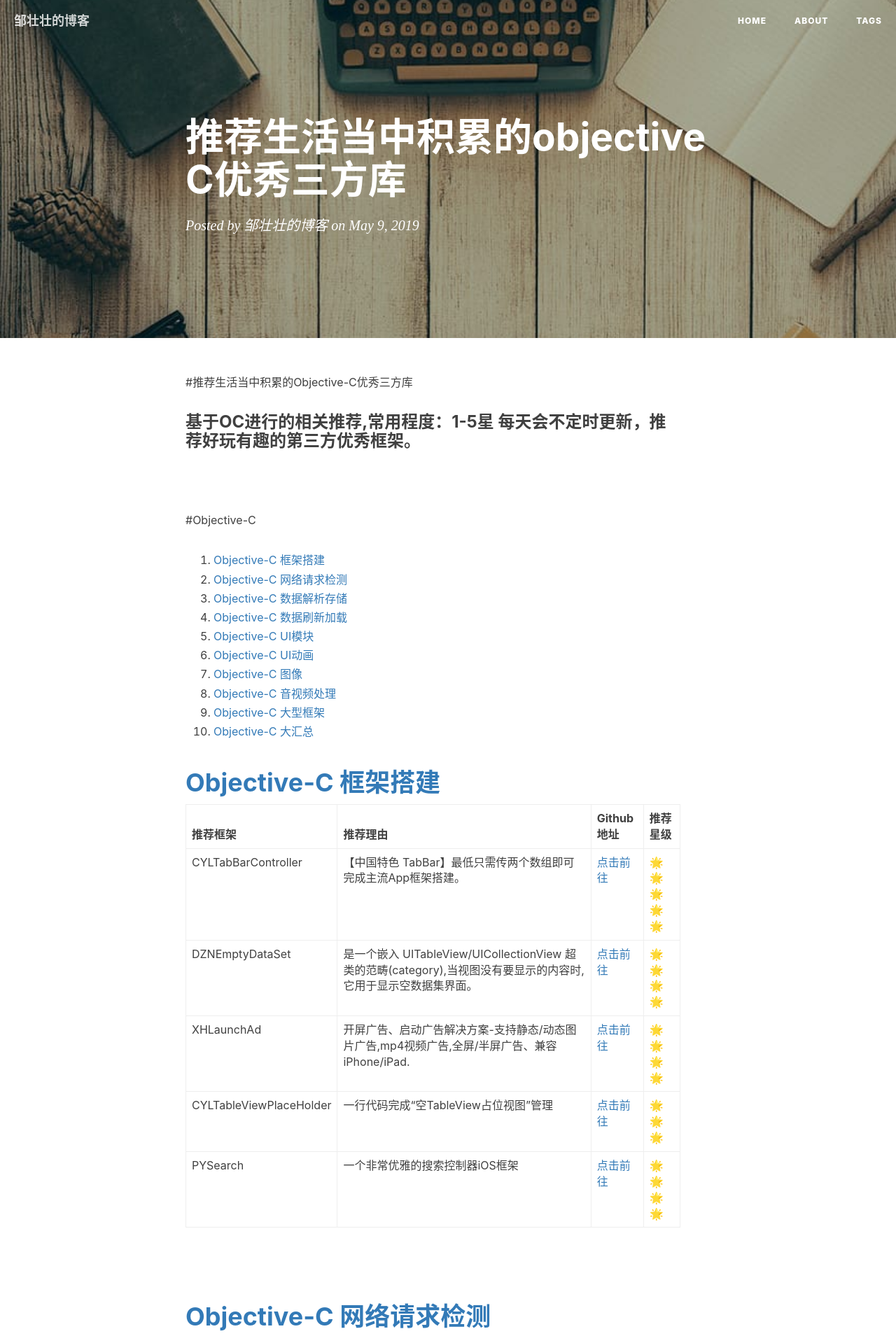
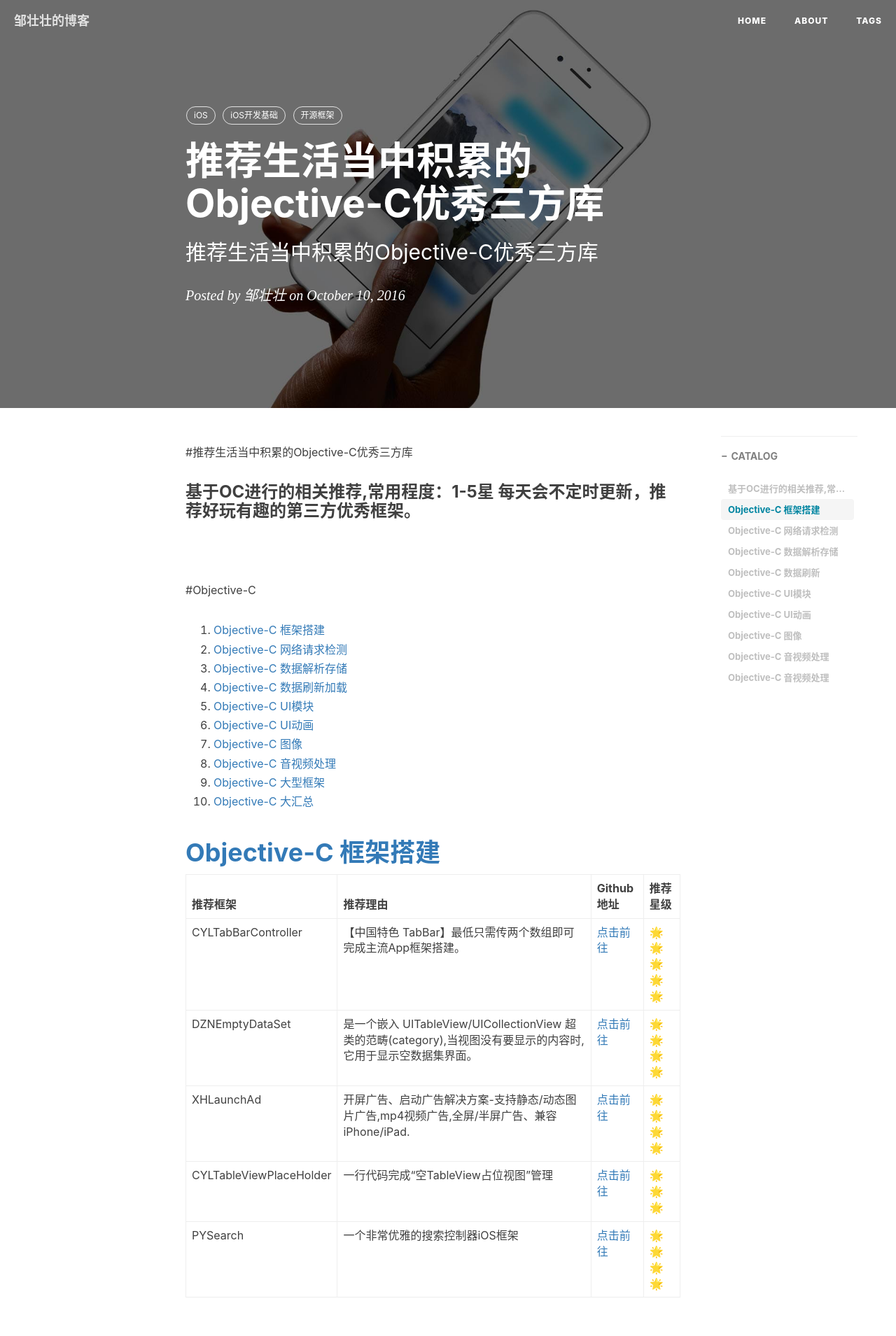
Before and after one commit to zou145688zhuang/zou145688zhuang.github.io, a Jekyll site: the page built from _posts/2019-05-09-推荐生活当中积累的Objective-C优秀三方库.md, in a window 1280 px wide. Shown: the top 1909 px of the page at 70% size. Built offline with Jekyll 4.4.1, drawn with Linux system fonts in a browser that asks for light colours; nearby versions of some CDN libraries; our own code applies the rules of GitHub Pages for plain Markdown files; comment, search, counter and statistics services are not loaded; some of the changed text lies outside the part shown.

Commit message:
问题修复111

```diff
--- a/_posts/2019-05-09-推荐生活当中积累的Objective-C优秀三方库.md
+++ b/_posts/2019-05-09-推荐生活当中积累的Objective-C优秀三方库.md
@@ -1,3 +1,16 @@
+---
+layout:     post
+title:      推荐生活当中积累的Objective-C优秀三方库
+subtitle:   推荐生活当中积累的Objective-C优秀三方库
+date:       2016-10-10
+author:     邹壮壮
+header-img: img/post-bg-ios9-web.jpg
+catalog: true
+tags:
+    - iOS
+    - iOS开发基础
+    - 开源框架
+---
 
 #推荐生活当中积累的Objective-C优秀三方库
 ### 基于OC进行的相关推荐,常用程度：1-5星 每天会不定时更新，推荐好玩有趣的第三方优秀框架。
@@ -57,6 +70,7 @@
 |MJExtension|是一套字典和模型之间互相转换的超轻量级框架,使用简单无侵入。|[点击前往](https://github.com/CoderMJLee/MJExtension)|🌟🌟🌟|
 |FMDB|是针对libsqlite3框架进行封装的三方，它以OC的方式封装了SQLite的C语言的API，使用步骤与SQLite相似。|[点击前往](https://github.com/ccgus/fmdb)|🌟🌟🌟🌟🌟|
 |Realm|是由Y Combinator孵化的创业团队开源出来的一款可以用于iOS(同样适用于Swift&Objective-C)和Android的跨平台移动数据库。|[点击前往](https://github.com/realm/realm-cocoa)|🌟🌟🌟🌟|
+
 <br>
 
 <span id="4"></span>
@@ -132,7 +146,7 @@
 
 <span id="8"></span>
 
-#[Objective-C 音视频处理](#back)
+# [Objective-C 音视频处理](#back)
 
 | 推荐框架 | 推荐理由 | Github地址 | 推荐星级 |
 | --- | --- | --- | --- |
```
